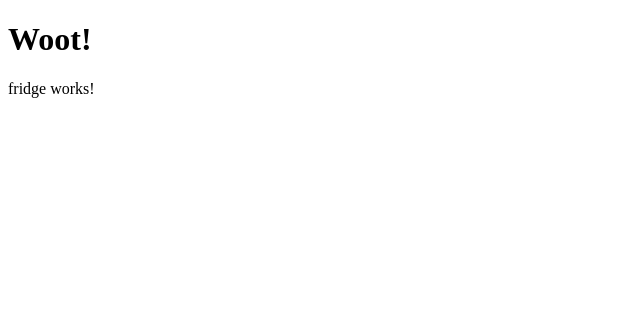
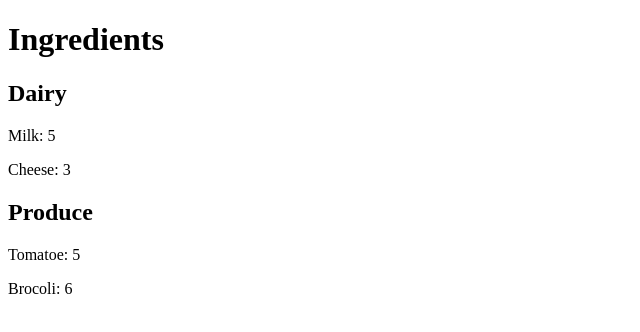
Before and after one commit to OLD-itdev162-fa2024/timothy-cavender-p2, an Angular app in the folder client/: page /fridge in a window 1280 px wide. Shown: the top 332 px of the page, without its empty margins (0-640 px from the left). Built offline with nearby package versions, Linux system fonts and the light colour scheme.

Commit message:
Layout for Fridge.html

```diff
--- a/client/src/app/fridge/fridge.component.html
+++ b/client/src/app/fridge/fridge.component.html
@@ -1,2 +1,11 @@
-<h1>Woot!</h1>
-<p>fridge works!</p>
+<!--Displays my active ingredients-->
+<h1>Ingredients</h1>
+<div *ngFor="let ing of ingredients">
+    <h2>{{ing.name}}</h2>
+    <div *ngFor="let item of ing.value">
+        <p>{{item.name}}: {{item.value}}</p>
+    </div>
+</div>
+
+<!--Buttons and text box to add ingredients-->
+<!--Buttons and drop down box to remove ingredients-->
--- a/client/src/app/fridge/fridge.component.ts
+++ b/client/src/app/fridge/fridge.component.ts
@@ -1,15 +1,35 @@
 import { Component, OnInit } from '@angular/core';
-
 @Component({
   selector: 'app-fridge',
   templateUrl: './fridge.component.html',
   styleUrls: ['./fridge.component.css']
 })
+
+
 export class FridgeComponent implements OnInit {
 
-  constructor() { }
+  /*Import this from database.  */
+  ingredients: any = [
+    {name: "Dairy", value: [
+      {name: "Milk", value: 5},
+      {name: "Cheese", value: 3}
+      ]
+    },
+    {name: "Produce", value: [
+      {name: "Tomatoe", value: 5},
+      {name: "Brocoli", value: 6}
+      ]
+    }
+
+  ];
+
+  constructor() {}
 
   ngOnInit(): void {
+    //Will need to pull food items/ingredients from database
+    //to populate in the Fridge HTML screen
+
+    //Will also need to add/remove ingredients
   }
 
 }
```
